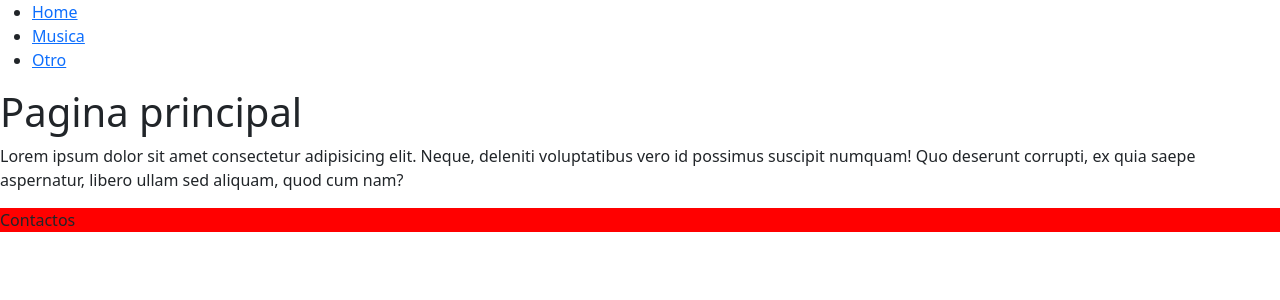
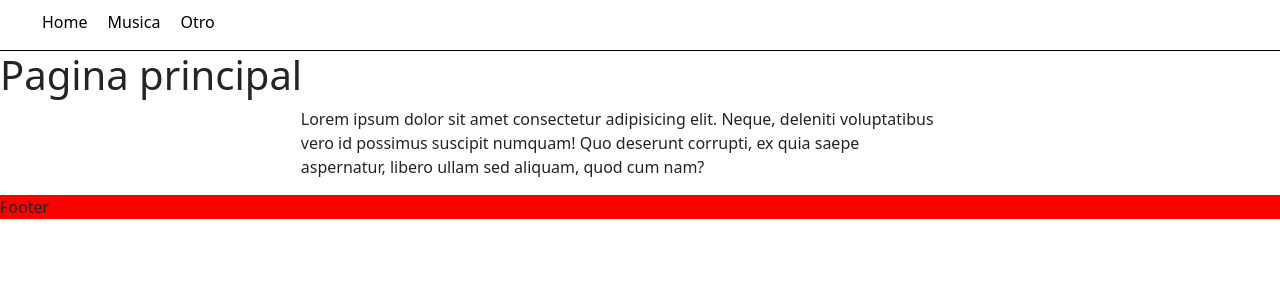
Before and after one commit to DiegoMD4/testFront, a React (Create React App) app: page / in a window 1280 px wide. Shown: the top 300 px of the page. Built offline with nearby package versions, Linux system fonts and the light colour scheme; no server answers.

Commit message:
Add own styles to musica

```diff
--- a/src/App.jsx
+++ b/src/App.jsx
@@ -1,30 +1,17 @@
 /* import './App.css'; */
-import Musica from './pages/Musica';
-import  Home  from './pages/Home';
-import Formulario from './components/Formulario';
+import Navbar from "./components/Navbar";
 
-import {Link,  Routes, Route } from 'react-router-dom';
 function App() {
   return (
     <>
       <header>
-        <nav>
-            <ul>
-              <li><Link to="/" >Home</Link></li>
-              <li><Link to="/Musica" >Musica</Link></li>
-              <li><Link to="" >Otro</Link></li>
-            </ul>
-        </nav>
+        <Navbar></Navbar>
       </header>
 
-      <Routes>
-        <Route path='/Musica' element={<Musica></Musica>}></Route>
-        <Route path='/' element={<Home></Home>}></Route>
-        <Route path = '/Formulario' element = {<Formulario></Formulario>}></Route>
-      </Routes>
+
 
       <footer style={{backgroundColor: 'red'}}>
-        Contactos
+        Footer
       </footer>
     </>
 
--- /dev/null
+++ b/src/components/Navbar.jsx
@@ -0,0 +1,29 @@
+import React from 'react';
+import '../styles/nav.css';
+import Musica from '../pages/musica';
+import  Home  from '../pages/Home';
+import Formulario from '../components/Formulario';
+import {Link,  Routes, Route } from 'react-router-dom';
+
+
+function Navbar() {
+  return (
+    <>
+    <nav className='nav'>
+            <ul>
+              <li><Link to="/" >Home</Link></li>
+              <li><Link to="/Musica" >Musica</Link></li>
+              <li><Link to="" >Otro</Link></li>
+            </ul>
+    </nav>
+
+    <Routes>
+        <Route path='/Musica' element={<Musica></Musica>}></Route>
+        <Route path='/' element={<Home></Home>}></Route>
+        <Route path = '/Formulario' element = {<Formulario></Formulario>}></Route>
+      </Routes>
+    </>
+  )
+}
+
+export default Navbar
--- a/src/components/card.jsx
+++ b/src/components/card.jsx
@@ -1,5 +1,6 @@
 import React, { useEffect, useState } from 'react';
 import { getElements, deleteElement } from '../API/index.js';
+import '../styles/card.css';
 
 export const Card = () => {
   const [bandas, setBanda] = useState([]);
@@ -35,30 +36,26 @@ export const Card = () => {
 
 
   return (
-    <div>
-      <div className='row'>
+    <>
+      <section>
 
         {bandas.map((banda, index) => (
-          <div className='col' key={index}>
-            <div className='card'>
-              <div className='card-header'>
-                  <h5>{banda.artistaBanda}</h5>
-              </div>
-              <div className='card-body'>
-                  <p>{banda.cancion}</p>
-                  <p>id: {banda.id}</p>
-                  {banda.enlace}
-                  {/* <img className='img-thumbnail' src={banda.imagen} alt="band"/> */}
-              </div>
-              <div className='card-footer'>
-                    <button  className='btn btn-danger' onClick={() => handleDelete(banda.id)}>Eliminar</button>
-              </div>
+          <div className='contenedor' key={index}>
+            <header className='encabezado'>
+              {banda.artistaBanda}
+            </header>
+            <div className='cuerpo'>
+                Canción: {banda.cancion} <br />
+                Link: {banda.enlace} <br />
+                Fecha de subida: {banda.fechaPost} <br />
             </div>
-        </div>
+            <div className='pie'>
+              <button onClick={()=> handleDelete(banda.id)}>Eliminar</button>
+            </div>
+          </div>
+        ))}
+      </section>
 
-      ))}
-      </div>
-
-    </div>
+    </>
   );
 };
--- a/src/pages/musica.jsx
+++ b/src/pages/musica.jsx
@@ -6,7 +6,7 @@ function Musica() {
   return (
     <>
       <h1>Musica</h1>
-      <Link to='/Formulario'>Añadir musica</Link>
+      <Link style={{float: 'right'}} to='/Formulario'>Añadir musica</Link>
        <Card/>
     </>
   )
--- /dev/null
+++ b/src/styles/card.css
@@ -0,0 +1,21 @@
+section{
+    max-width: 50%;
+    margin-left: 23.5%;
+
+}
+.contenedor{
+    border: solid black 3px;
+    margin-bottom: 15px;
+}
+
+.encabezado{
+    border: solid red 1px;
+    font-size: larger;
+}
+.pie{
+    border: solid blue 1px;
+
+}
+.cuerpo{
+   word-wrap: break-word;
+}
--- /dev/null
+++ b/src/styles/nav.css
@@ -0,0 +1,22 @@
+.nav{
+    background-color: white;
+    color:black;
+    border-bottom: solid black 1px;
+
+}
+
+ul{
+    list-style: none;
+    overflow: hidden;
+}
+
+li{
+    float: left;
+}
+
+nav ul li a {
+    display: block;
+    padding: 10px 10px 0px 10px;
+    color: black;
+    text-decoration: none;
+  }
```
